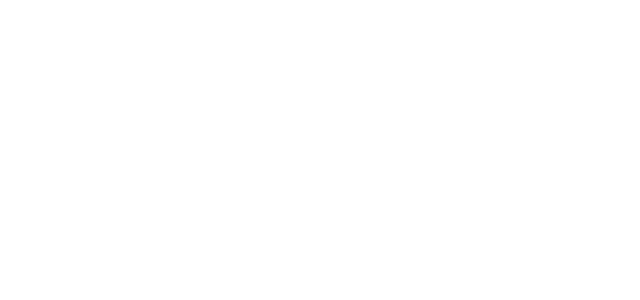
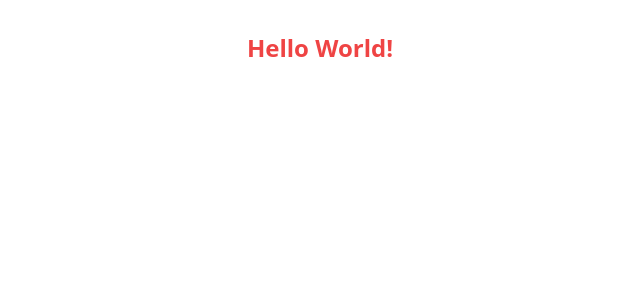
Before and after one commit to bquochuy1514/AgencyManagement, a React (Vite) app: page / in a window 1280 px wide. Shown: the top 300 px of the page, without its empty margins (320-960 px from the left). Built offline with nearby package versions, Linux system fonts and the light colour scheme.

Commit message:
add folder template

```diff
--- a/src/App.jsx
+++ b/src/App.jsx
@@ -1,7 +1,11 @@
 import './App.css';
 
 function App() {
-	return <></>;
+	return (
+		<>
+			<h1 className="text-red-500 text-2xl font-bold"> Hello World! </h1>
+		</>
+	);
 }
 
 export default App;
```
